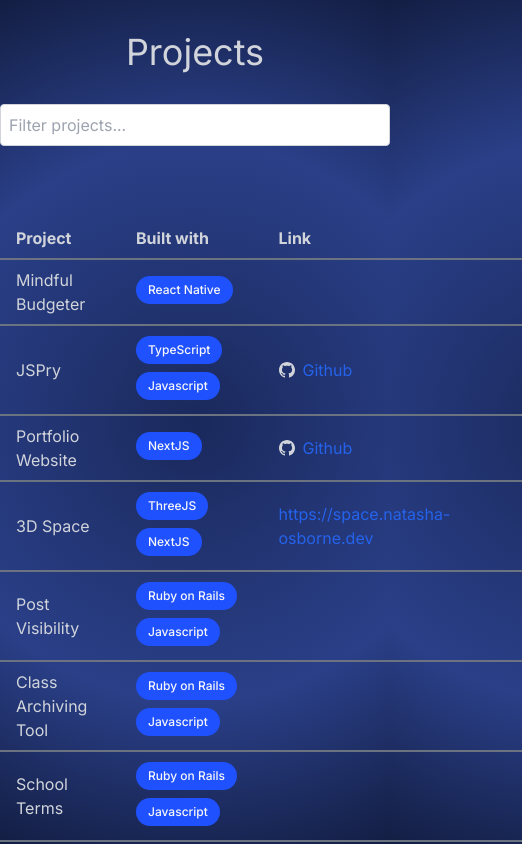
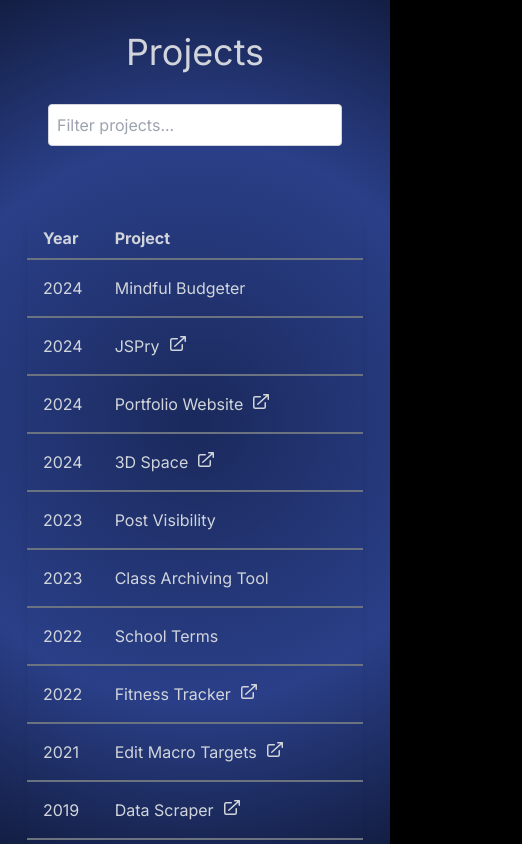
Before and after one commit to Natasha08/natasha-osborne-site, a Next.js app: page /projects in a window 390 px wide. Shown: the top 844 px of the page, 522 px wide, since content can reach past the window. Built offline with nearby package versions, Linux system fonts and the light colour scheme.

Commit message:
projects: styling, responsiveness and refactoring

```diff
--- a/app/components/projects.js
+++ b/app/components/projects.js
@@ -15,7 +15,7 @@ const projects = [
     technologies: ['Typescript'],
     image: profileImage,
     src: '/javascript_logo.png',
-    description: 'A more full featured debugger for testing',
+    description: 'A full featured debugger for testing',
     url: 'https://github.com/Natasha08/JSPry',
   },
   {
@@ -82,7 +82,7 @@ const ProjectsPage = () => {
               </a>
             ))}
             <div className="m-8 ml-0 group/projects relative">
-              <ArrowTopRightOnSquareIcon className="h-5 w-5 ml-2 absolute top-1 left-40 opacity-0 text-gray-500 group-hover/projects:opacity-100" />
+              <ArrowTopRightOnSquareIcon className="arrow h-5 w-5 ml-2 absolute top-1 left-40 opacity-0 text-gray-500 group-hover/projects:opacity-100 group-hover/projects:fill-[#d4af37]" />
               <Link
                 href="/projects"
                 target="_blank"
--- a/app/components/resume-timeline.js
+++ b/app/components/resume-timeline.js
@@ -28,7 +28,7 @@ const TimelineItem = ({href, timeRange, position, company}) => {
       data-group={groupId}
     >
       <ArrowTopRightOnSquareIcon
-        className="h-5 w-5 ml-2 absolute top-4 right-4 opacity-0 text-gray-500"
+        className="arrow h-5 w-5 ml-2 absolute top-4 right-4 opacity-0 text-gray-500"
         data-group-hover={groupId}
       />
       <Link
@@ -98,7 +98,7 @@ const ResumeTimeline = () => {
         />
 
         <div className="timeline-item mb-8 group/e">
-          <ArrowTopRightOnSquareIcon className="h-5 w-5 ml-2 absolute top-7 left-48 opacity-0 text-gray-500 group-hover/e:opacity-100" />
+          <ArrowTopRightOnSquareIcon className="arrow h-5 w-5 ml-2 absolute top-7 left-48 opacity-0 text-gray-500 group-hover/e:opacity-100 group-hover/e:fill-[#d4af37]" />
           <Link
             href="/resume"
             target="_blank"
--- a/app/globals.css
+++ b/app/globals.css
@@ -253,3 +253,7 @@ p {
   opacity: 1;
   color: #d4af37;
 }
+
+[data-group]:hover [data-group-hover].arrow {
+  fill: #d4af37;
+}
--- a/app/projects/page.js
+++ b/app/projects/page.js
@@ -2,6 +2,7 @@
 
 import {useState} from 'react';
 import Fuse from 'fuse.js';
+import {ArrowTopRightOnSquareIcon} from '@heroicons/react/20/solid';
 
 import MouseGlow from '@/components/mouse-glow';
 import SkillBubble from '@/components/skill-bubble';
@@ -13,6 +14,18 @@ const fuseOptions = {
 };
 
 const fuse = new Fuse(projectsData, fuseOptions);
+
+const SearchInput = ({filter="", setFilter}) => (
+  <div className="flex justify-center mb-6 mx-12">
+  <input
+    type="text"
+    placeholder="Filter projects..."
+    value={filter}
+    onChange={(e) => setFilter(e.target.value)}
+    className="p-2 rounded border border-gray-300 w-full max-w-md z-10"
+  />
+</div>
+);
 
 const DisplaySkillBubbles = ({skills = []}) => {
   return (
@@ -29,54 +42,36 @@ const DisplaySkillBubbles = ({skills = []}) => {
   );
 };
 
-const ProjectsPage = () => {
-  const [filter, setFilter] = useState('');
-  const filteredProjects = filter
-    ? fuse.search(filter).map((result) => result.item)
-    : projectsData;
-
-  return (
-    <main className="grid grid-cols-1">
-      <div className="projects-page bg-fixed fixed w-screen h-screen"></div>
-      <header className="text-4xl text-center my-8">Projects</header>
-
-      <div className="flex justify-center mb-6">
-        <input
-          type="text"
-          placeholder="Filter projects..."
-          value={filter}
-          onChange={(e) => setFilter(e.target.value)}
-          className="p-2 rounded border border-gray-300 w-full max-w-md z-10"
-        />
-      </div>
-
-      <div className="main-container">
-        <table className="table-auto max-w-6xl mx-auto shadow-md rounded-lg bg-translucent-background mt-12 w-full border-collapse text-left">
-          <thead className="">
-            <tr>
-              <th className="px-4 py-2 text-left ">Project</th>
-              <th className="px-4 py-2 text-left hidden sm:block">Year</th>
-              <th className="px-4 py-2 text-left">Built with</th>
-              <th className="px-4 py-2 text-left hidden md:block">Made at</th>
-              <th className="px-4 py-2 text-left">Link</th>
-            </tr>
-          </thead>
-          <tbody>
-            {filteredProjects.length > 0 ? (
-              filteredProjects.map((project, index) => (
+const ProjectsDisplay = ({projects}) => (
+  projects.length > 0 ? (
+    projects.map((project, index) => (
       <tr
         key={index}
         className="border-2 border-x-0 border-gray-500 hover:bg-gray-500 hover:border-dotted"
       >
-                  <td className="px-4 py-2">{project.title}</td>
-                  <td className="px-4 py-4 hidden sm:block">{project.year}</td>
-                  <td className="px-4 py-2 list-none">
+        <td className="px-4 py-4">{project.year}</td>
+        <td className={`px-4 py-4 md:hidden ${project.link ? 'cursor-pointer' : ''}`} data-group={index}>
+          <a
+            href={project.link}
+            className="relative flex flex-row"
+            target="_blank"
+            rel="noopener noreferrer"
+            data-group-hover={index}
+          >
+            {project.title}
+            {project.link ? (
+              <ArrowTopRightOnSquareIcon className="arrow h-5 w-5 ml-2 text-gray-500" data-group-hover={index} />
+            ): null}
+          </a>
+        </td>
+        <td className="px-4 py-2 hidden md:table-cell">{project.title}</td>
+        <td className="px-4 py-2 list-none hidden sm:table-cell">
           <DisplaySkillBubbles skills={project.technologies} />
         </td>
-                  <td className="px-4 py-4 hidden md:block">
+        <td className="px-4 py-4 hidden md:table-cell">
           {project.madeAt}
         </td>
-                  <td className="px-4 py-2 text-blue-600 hover:text-blue-800">
+        <td className="px-4 py-2 text-blue-600 hover:text-blue-800 hidden md:table-cell">
           {project.link ? (
             <a
               href={project.link}
@@ -110,7 +105,35 @@ const ProjectsPage = () => {
         No projects found.
       </td>
     </tr>
-            )}
+  )
+);
+
+const ProjectsPage = () => {
+  const [filter, setFilter] = useState('');
+  const filteredProjects = filter
+    ? fuse.search(filter).map((result) => result.item)
+    : projectsData;
+
+  return (
+    <main className="grid grid-cols-1">
+      <div className="projects-page bg-fixed fixed w-screen h-screen"></div>
+      <header className="text-4xl text-center my-8">Projects</header>
+
+      <SearchInput filter={filter} setFilter={setFilter} />
+
+      <div className="main-container">
+        <table className="table-auto max-w-6xl mx-auto shadow-md rounded-lg bg-translucent-background mt-12 border-collapse text-left">
+          <thead className="">
+            <tr>
+              <th className="px-4 py-2 text-left">Year</th>
+              <th className="px-4 py-2 text-left ">Project</th>
+              <th className="px-4 py-2 text-left hidden sm:table-cell">Built with</th>
+              <th className="px-4 py-2 text-left hidden md:table-cell">Made at</th>
+              <th className="px-4 py-2 text-left hidden md:table-cell">Link</th>
+            </tr>
+          </thead>
+          <tbody>
+            <ProjectsDisplay projects={filteredProjects} />
           </tbody>
         </table>
       </div>
--- a/tailwind.config.js
+++ b/tailwind.config.js
@@ -11,8 +11,10 @@ export default {
       backgroundImage: {},
       screens: {
         'rotate': {'raw': '(orientation: landscape)'},
-        'xs': {'max': '639px'},
-        'xxs': {'max': '450px'},
+        'xs': {'min': '451px'},
+        'xxs': {'min': '344px'},
+        'xs-max': {'max': '639px'},
+        'xxs-max': {'max': '450px'},
         'lg-mid': {'min': '1024px', 'max': '1180px'},
         'xl-mid': {'min': '1400px', 'max': '1535px'},
         '3xl': {'min': '1800px'}
```
Lines whose indentation alone changed are shown as unchanged.
